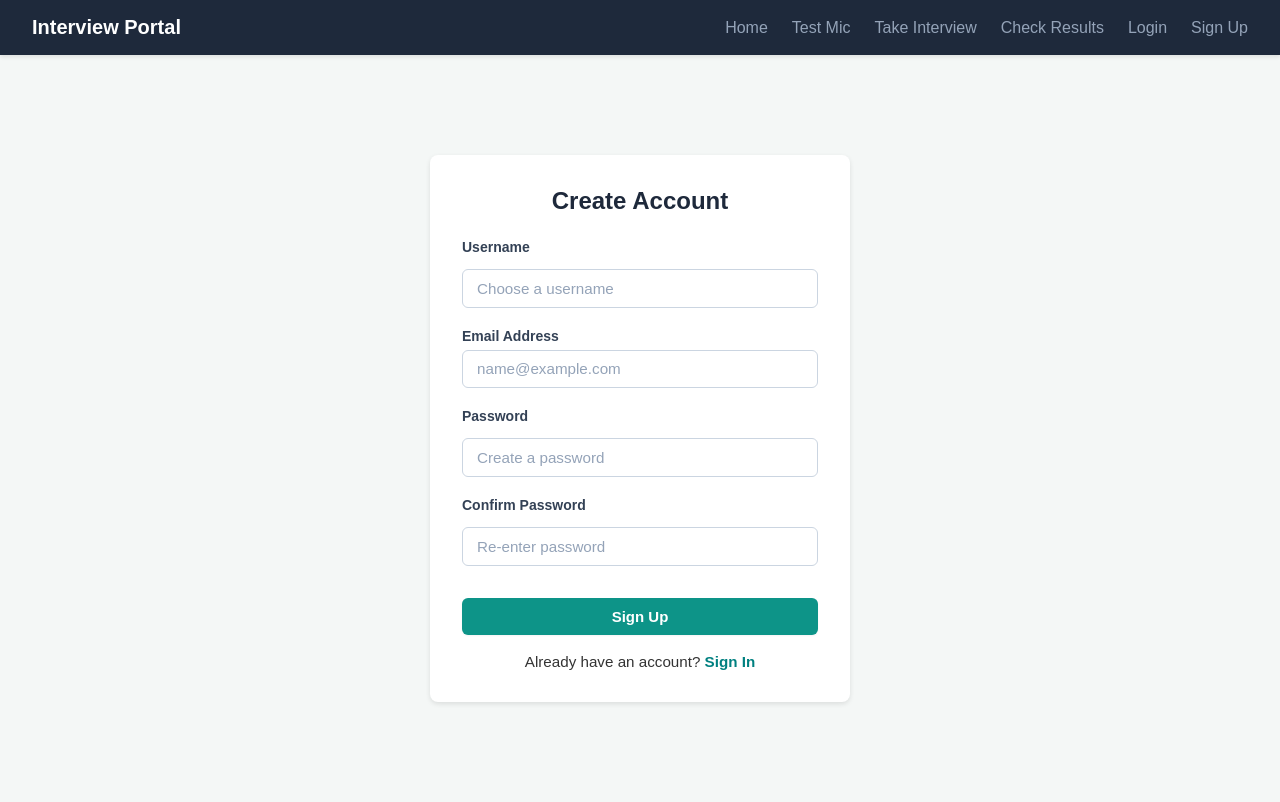
After one commit to ngminhhoang2006/AI-Interviewer-Project, a Flask app: template templates/signup.html in a window 1280 px wide. The commit adds this page. Run offline with Flask 3, Linux system fonts and the light colour scheme; the template is opened without the code that fills it, so the values that code supplies are empty; some libraries are stand-ins or nearby versions.

Commit message:
Add files via upload

```diff
--- a/templates/base.html
+++ b/templates/base.html
@@ -20,7 +20,8 @@
             {% if current_user.is_authenticated %}
                 <li><a href="{{ url_for('logout') }}">Logout ({{ current_user.username }})</a></li>
             {% else %}
-                <li><a href="{{ url_for('login') }}">Login</a></li>
+                <li><a href="{{ url_for('login') }}" class="{% if request.path == '/login' %}active{% endif %}">Login</a></li>
+                <li><a href="{{ url_for('signup') }}" class="{% if request.path == '/signup' %}active{% endif %}">Sign Up</a></li>
             {% endif %}
         </ul>
     </nav>
--- a/templates/login.html
+++ b/templates/login.html
@@ -29,5 +29,10 @@
 
         <button type="submit" class="btn btn-teal login-btn">Sign In</button>
     </form>
+
+    <div style="margin-top: 18px; text-align: center; font-size: 0.95rem;">
+        <span>Don't have an account? </span>
+        <a href="{{ url_for('signup') }}" style="color: #008080; text-decoration: none; font-weight: 600;">Sign Up</a>
+    </div>
 </div>
 {% endblock %}
--- /dev/null
+++ b/templates/signup.html
@@ -0,0 +1,48 @@
+{% extends "base.html" %}
+
+{% block title %}Sign Up - AI Interview Portal{% endblock %}
+
+{% block content %}
+<div class="card login-card">
+    <h2>Create Account</h2>
+
+    {% with messages = get_flashed_messages(with_categories=true) %}
+        {% if messages %}
+            {% for category, message in messages %}
+                <div class="alert alert-{{ category }} login-alert">
+                    {{ message }}
+                </div>
+            {% endfor %}
+        {% endif %}
+    {% endwith %}
+
+    <form method="POST" action="{{ url_for('signup') }}">
+        <div class="form-group" style="margin-bottom: 18px;">
+            <label for="username" class="login-label">Username</label>
+            <input type="text" id="username" name="username" required class="login-form-control" placeholder="Choose a username" autocomplete="username">
+        </div>
+
+        <div class="form-group" style="margin-bottom: 18px;">
+            <label for="email" class="login-label">Email Address</label>
+            <input type="email" id="email" name="email" required class="login-form-control" placeholder="name@example.com" autocomplete="email">
+        </div>
+
+        <div class="form-group" style="margin-bottom: 18px;">
+            <label for="password" class="login-label">Password</label>
+            <input type="password" id="password" name="password" required class="login-form-control" placeholder="Create a password" autocomplete="new-password">
+        </div>
+
+        <div class="form-group" style="margin-bottom: 22px;">
+            <label for="confirm_password" class="login-label">Confirm Password</label>
+            <input type="password" id="confirm_password" name="confirm_password" required class="login-form-control" placeholder="Re-enter password" autocomplete="new-password">
+        </div>
+
+        <button type="submit" class="btn btn-teal login-btn">Sign Up</button>
+    </form>
+
+    <div style="margin-top: 18px; text-align: center; font-size: 0.95rem;">
+        <span>Already have an account? </span>
+        <a href="{{ url_for('login') }}" style="color: #008080; text-decoration: none; font-weight: 600;">Sign In</a>
+    </div>
+</div>
+{% endblock %}
```
